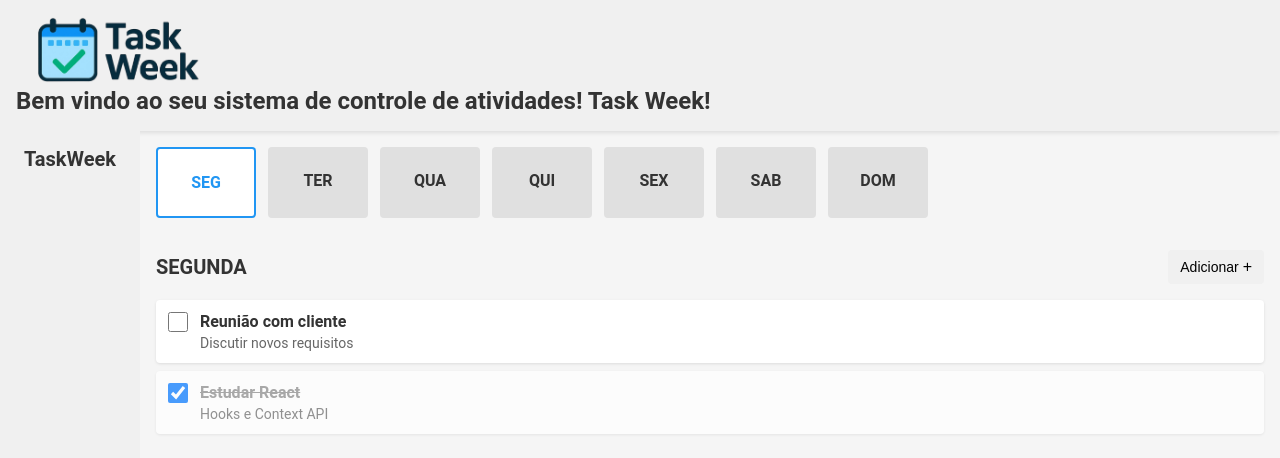
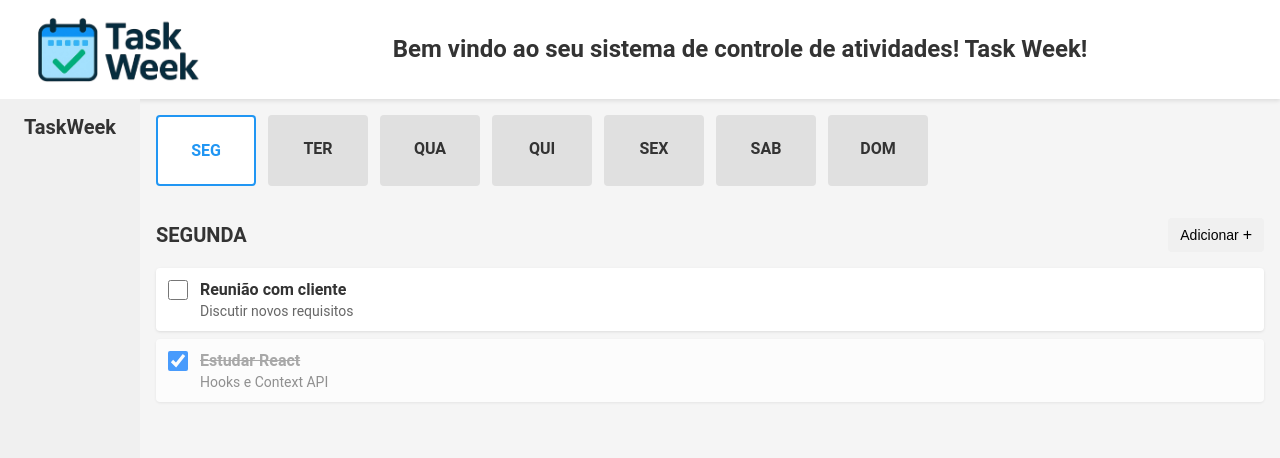
Before and after one commit to Gusta-code-br/TaskWeek, a React (Create React App) app in the folder taskweek/: page / in a window 1280 px wide. Shown: the top 458 px of the page. Built offline with nearby package versions, Linux system fonts and the light colour scheme; no server answers.

Commit message:
Update Header.css

```diff
--- a/taskweek/src/styles/components/Header.css
+++ b/taskweek/src/styles/components/Header.css
@@ -1,11 +1,18 @@
 .header {
-    background-color: #f0f0f0;
+    background-color: #ffffff;
     padding: 16px;
+    display: flex;
     box-shadow: 0 2px 4px rgba(0, 0, 0, 0.1);
+    align-items: center;
   }
 
   .header h1 {
     color: #333;
+    text-align: center;
     font-size: 24px;
     font-weight: bold;
+    width: 100%;
   }
+  #imagem-sem-fundo {
+    mix-blend-mode: multiply; /* Isso faz o branco ficar transparente */
+  }
```
